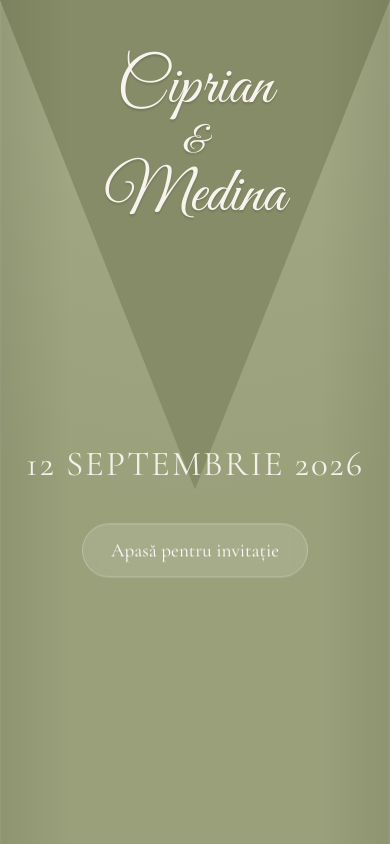
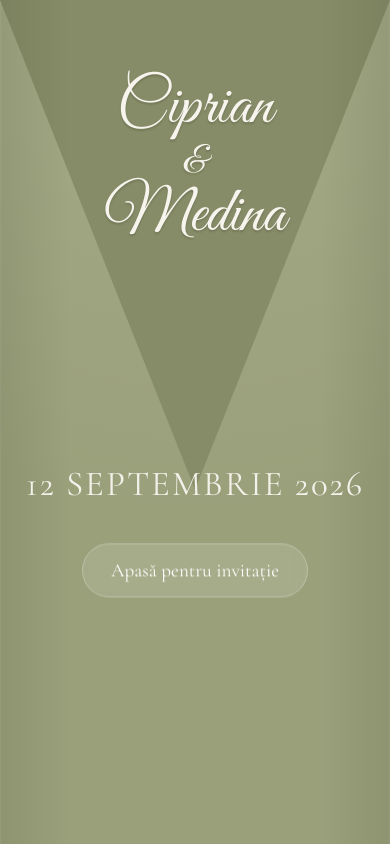
Before and after one commit to adela0507/Medina-Wedding, an Angular app: page / in a window 390 px wide. Shown: the top 844 px of the page. Built offline with nearby package versions, Linux system fonts and the light colour scheme.

Commit message:
update site

```diff
--- a/src/app/components/hero/hero.css
+++ b/src/app/components/hero/hero.css
@@ -229,7 +229,7 @@ body {
     }
 
     .hero-content {
-        margin-top: 30px !important;
+        margin-top: 50px !important;
         top: 20%;
         transform: translateY(-50%);
         padding: 0 20px;
```
